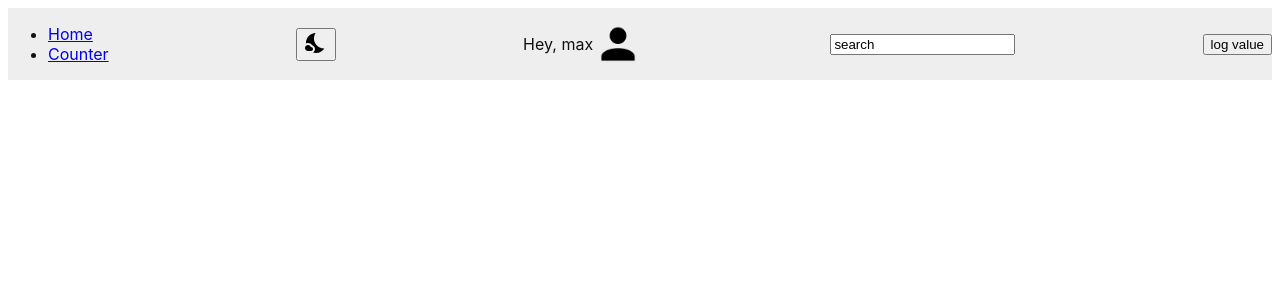
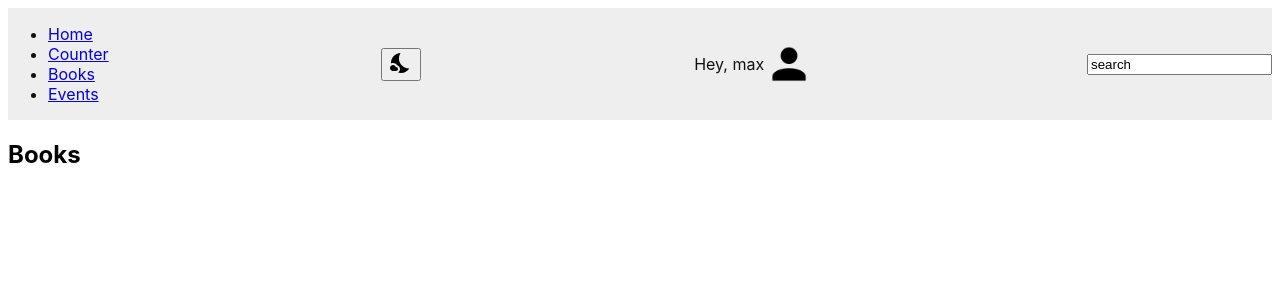
Before and after one commit to DimPack/reactVitaPractic, a React (Vite) app: page /books in a window 1280 px wide. Shown: the top 300 px of the page. Built offline with nearby package versions, Linux system fonts and the light colour scheme.

Commit message:
add new pages

```diff
--- a/src/App.jsx
+++ b/src/App.jsx
@@ -2,9 +2,12 @@ import { useState } from "react";
 import { BrowserRouter, Routes, Route } from "react-router-dom";
 import { UserContext, ThemeContext } from "./context";
 import HomePage from "./pages/HomePage";
+import BookPage from './pages/BookPage';
+import EventPage from './pages/EventPage';
 import Counter from "./components/Counter/index";
 import Header from "./components/Header/index";
 import CONSTANTS from "./constants";
+
 
 const { THEME } = CONSTANTS;
 
@@ -23,13 +26,14 @@ function App() {
           <Routes>
             <Route path="/" element={<HomePage />} />
             <Route path="/counter" element={<Counter />} />
+            <Route path="/books" element={<BookPage />} />
+            <Route path="/events" element={<EventPage />} />
           </Routes>
         </BrowserRouter>
       </UserContext.Provider>
     </ThemeContext.Provider>
   );
 }
-//https://www.youtube.com/watch?v=5u8TGxEgze0&list=PLxQIdU5bMkOiUg3p6X4BXVpIfWzMaLV7l&index=174
-//PFM2024-1_REACT_useContext_useCallback_useMemo_080_2
-
+//https://www.youtube.com/watch?v=AotgE1dTYYw&list=PLxQIdU5bMkOiUg3p6X4BXVpIfWzMaLV7l&index=175
+//PFM2024-1_REACT_customHooks_081_1
 export default App;
--- a/src/components/Header/index.jsx
+++ b/src/components/Header/index.jsx
@@ -24,10 +24,6 @@ const Header = () => {
     setText(value);
   }, [setText]);
 
-  const handleLook = useCallback(() => {
-    console.log(text);
-  }, [text]);
-
   useEffect(() => {
     console.log("create function handleInput");
   }, [handleInput]);
@@ -47,7 +43,6 @@ const Header = () => {
         <img className={styles.avatar} src={avatar} alt="avatar" />
       </span>
       <input value={text} onChange={handleInput} />
-      <button onClick={handleLook}>log value</button>
     </header>
   );
 };
--- a/src/components/NavMenu/index.jsx
+++ b/src/components/NavMenu/index.jsx
@@ -10,6 +10,12 @@ const NavMenu = () => {
         <li>
           <NavLink to="/counter">Counter</NavLink>
         </li>
+        <li>
+          <NavLink to="/books">Books</NavLink>
+        </li>
+        <li>
+          <NavLink to="/events">Events</NavLink>
+        </li>
       </ul>
     </nav>
   );
--- /dev/null
+++ b/src/pages/BookPage.jsx
@@ -0,0 +1,10 @@
+
+const BookPage = () => {
+    return (
+        <div>
+            <h2>Books</h2>
+        </div>
+    );
+}
+
+export default BookPage;
--- /dev/null
+++ b/src/pages/EventPage.jsx
@@ -0,0 +1,10 @@
+
+const EventPage = () => {
+    return (
+        <div>
+            <h2>Events</h2>
+        </div>
+    );
+}
+
+export default EventPage;
```
